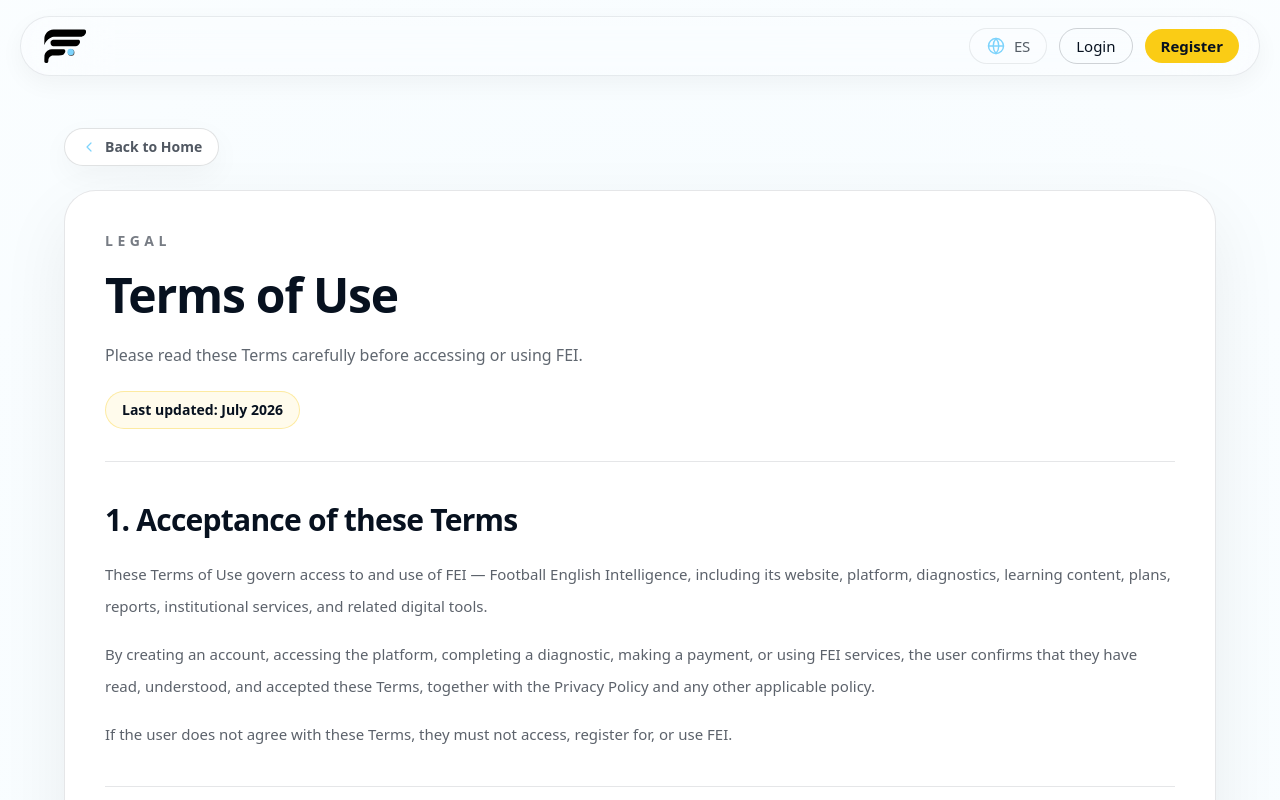
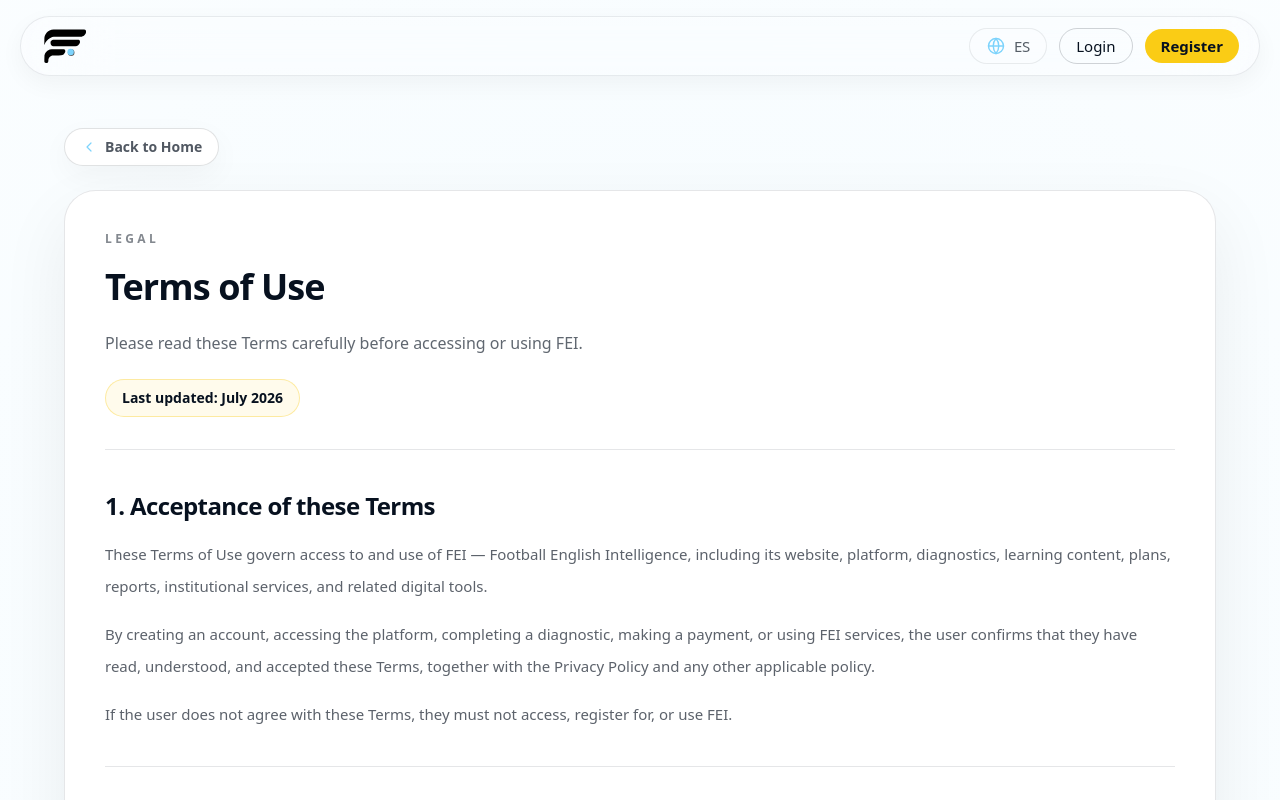
Before and after one commit to feifootball/fei-platform, a Next.js app: page /terms in a window 1280 px wide. Shown: the top 800 px of the page. Built offline with nearby package versions, Linux system fonts and the light colour scheme.

Commit message:
Reduce terms page heading sizes

```diff
--- a/app/terms/page.tsx
+++ b/app/terms/page.tsx
@@ -349,11 +349,11 @@ export default function TermsPage() {
 
           <article className="relative overflow-hidden rounded-[2rem] border border-fei-bg/10 bg-white p-6 shadow-[0_26px_70px_rgba(7,17,31,0.065)] sm:p-8 lg:p-10">
             <header className="mb-10 border-b border-fei-bg/10 pb-8">
-              <p className="text-sm font-black uppercase tracking-[0.32em] text-fei-bg/55">
+              <p className="text-xs font-bold uppercase tracking-[0.28em] text-fei-bg/50">
                 {t.legal}
               </p>
 
-              <h1 className="mt-5 text-4xl font-black tracking-tight text-fei-bg sm:text-5xl">
+              <h1 className="mt-5 text-3xl font-bold tracking-tight text-fei-bg sm:text-4xl">
                 {t.title}
               </h1>
 
@@ -373,7 +373,7 @@ export default function TermsPage() {
                   id={section.title.toLowerCase().replaceAll(' ', '-').replaceAll('.', '')}
                   className="scroll-mt-28 border-b border-fei-bg/10 pb-9 last:border-b-0 last:pb-0"
                 >
-                  <h2 className="mb-5 text-2xl font-black tracking-tight text-fei-bg sm:text-3xl">
+                  <h2 className="mb-4 text-xl font-bold tracking-tight text-fei-bg sm:text-2xl">
                     {section.title}
                   </h2>
 
```
